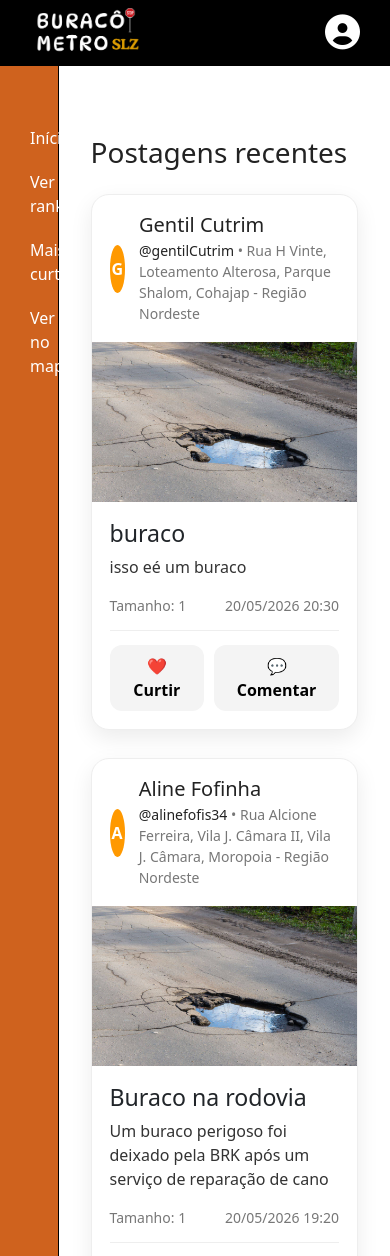
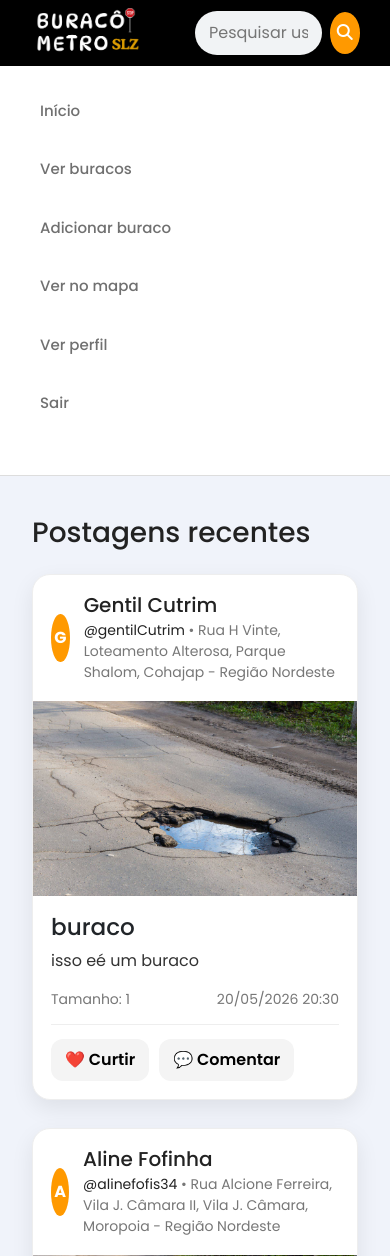
Before and after one commit to Claracruzx/Buracometro, a Django app: page /principal in a window 390 px wide. Shown: the top 1256 px of the page. Run offline with Django 5.2, Linux system fonts and the light colour scheme; a user stored in the database is signed in; data comes from the database, SQL or seed files in the repository; both versions use the stored data as it was after the commit; some libraries are stand-ins or nearby versions.

Commit message:
apaguei dropdown e coloquei as funções na barra lateral, mudei o design da barra lateral

```diff
--- a/paginas/static/paginas/css/principal.css
+++ b/paginas/static/paginas/css/principal.css
@@ -1,11 +1,30 @@
+*{
+    font-family: "Poppins", sans-serif;
+    margin:0;
+    padding: 0;
+    box-sizing: border-box;
+}
+
 :root {
+    /* cores */
     --espacamanto-conteudo: 50px;
+    --body-color:#f0f3fa;
+    --sidebar-color: #ffffff;
+    --primary-color: #ff9900;
+    --primary-color-light: #f6f5ff;
+    --togle-color:#DDDD;
+    --text-color: #707070;
+
+    /* transições */
+    --tran-03: all 0.2s ease;
+    --tran-03: all 0.3s ease;
+    --tran-04: all 0.4s ease;
+    --tran-05: all 0.5s ease;
 }
 
 header {
     background-color: black;
     padding: 3px 30px;
-
     display: flex;
     justify-content: space-between;
     align-items: center;
@@ -17,46 +36,76 @@ header #logo {
 
 main {
     display: flex;
+    min-height: 100vh;
 }
 
+body{
+    height: 100vh;
+    background-color: var(--body-color);
+}
+
+
 main #barra-lateral {
-    padding-top: var(--espacamanto-conteudo);
-    background-color: #cf621e;
-    /* padding-left: 30px; */
-    /* margin-left: 30px; */
-    border-right: 1px solid black;
-    width: 15%;
-    min-height: 100vh;
-    color: white;
+    position: sticky;
+    top: 0;
+
+    width: 260px;
+    height: 100vh;
+
+    background-color: #ffffff;
+    border-right: 1px solid #ddd;
+
+    padding: 28px 12px;
+    color: #222;
+
+    overflow-y: auto;
 }
 
 main #barra-lateral #lista-botoes {
-    list-style-type: none;
+    list-style: none;
     padding: 0;
     margin: 0;
 }
 
+main #barra-lateral #lista-botoes li {
+    width: 100%;
+}
+
 main #barra-lateral #lista-botoes button {
     width: 100%;
-    background-color: inherit;
+
+    display: flex;
+    align-items: center;
+    justify-content: flex-start;
+
+    padding: 12px 18px;
+    margin-bottom: 6px;
+
     border: none;
-    padding: 10px 0;
-    padding-left: 30px;
+    border-radius: 10px;
+
+    background-color: transparent;
+    color: #333;
+
     text-align: left;
-    color: inherit;
+    font-size: 15px;
+    font-weight: 500;
+
+    cursor: pointer;
+    transition: 0.2s;
 }
 
 main #barra-lateral #lista-botoes button:hover {
-    background-color: rgb(255, 166, 0);
+    background-color: #f1f3f5;
 }
 
 main #barra-lateral #lista-botoes button:active {
-    background-color: rgb(22, 22, 66) !important;
+    background-color: #e2e6ea;
 }
 
 main #conteudo {
+    flex: 1;
     padding-top: var(--espacamanto-conteudo);
-    width: 85%;
 }
 
 #btnPerfil {
@@ -277,3 +326,111 @@ ul.no-decoration {
     color: #cf621e;
     text-decoration: underline;
 }
+
+@media (max-width: 768px) {
+    main {
+        flex-direction: column;
+    }
+
+    main #barra-lateral {
+        position: sticky;
+        top: 0;
+
+        width: 100%;
+        height: auto;
+        min-height: auto;
+
+        padding-top: 10px;
+        border-right: none;
+        border-bottom: 1px solid #ddd;
+
+        z-index: 10;
+    }
+
+    main #barra-lateral #lista-botoes {
+        padding: 10px;
+    }
+
+
+    main #barra-lateral #lista-botoes button {
+        width: 100%;
+        display: flex;
+        align-items: center;
+        padding: 14px 18px;
+        border: none;
+        border-radius: 12px;
+        background-color: transparent;
+        color: var(--text-color);
+        text-align: left;
+        font-size: 15px;
+        font-weight: 500;
+        cursor: pointer;
+        transition: var(--tran-03);
+        margin-bottom: 8px;
+    }
+
+    main #conteudo {
+        width: 100%;
+        padding-top: 20px;
+    }
+}
+
+.barra-pesquisa {
+    display: flex;
+    align-items: center;
+    gap: 8px;
+
+    width: 420px;
+    max-width: 50%;
+}
+
+.barra-pesquisa input {
+    width: 100%;
+    padding: 10px 14px;
+
+    border: none;
+    border-radius: 999px;
+
+    outline: none;
+    background-color: #f1f3f5;
+}
+
+.barra-pesquisa button {
+    width: 42px;
+    height: 42px;
+
+    border: none;
+    border-radius: 50%;
+
+    background-color: var(--primary-color);
+    color: white;
+
+    cursor: pointer;
+}
+
+.resultado-card {
+    display: flex;
+    align-items: center;
+    gap: 14px;
+
+    background-color: white;
+    padding: 16px;
+
+    border-radius: 16px;
+    margin-bottom: 14px;
+
+    box-shadow: 0 4px 14px rgba(0,0,0,0.06);
+}
+
+.resultado-card h3 {
+    margin: 0;
+}
+
+.resultado-card a {
+    color: #222;
+    text-decoration: none;
+}
+
+.resultado-card a:hover {
+    color: var(--primary-color);
+}
--- a/principal/templates/principal/principal.html
+++ b/principal/templates/principal/principal.html
@@ -8,70 +8,64 @@
     <link href="https://cdn.jsdelivr.net/npm/bootstrap@5.3.3/dist/css/bootstrap.min.css" rel="stylesheet" integrity="sha384-QWTKZyjpPEjISv5WaRU9OFeRpok6YctnYmDr5pNlyT2bRjXh0JMhjY6hW+ALEwIH" crossorigin="anonymous">
     <link rel="stylesheet" href="https://unpkg.com/leaflet/dist/leaflet.css" />
     <link rel="stylesheet" href="{% static 'css/principal.css' %}">
+    <style>
+    @import url('https://fonts.googleapis.com/css2?family=Poppins:wght@400;500;600;700&display=swap');
+    </style>
+    <link href='https://unpkg.com/boxicons@2.1.4/css/boxicons.min.css' rel='stylesheet'>
+
     {% block css %}{% endblock %}
 </head>
 <body>
     <header>
     <img id="logo" src="{% static 'imgs/Nosso buraco.png' %}" alt="Logo do site" class="logo">
-        <div>
-            <div class="dropdown">
-                <button id="btnPerfil" class="btn-icon no-bordered dropdown-toggle no-toggle" title="Perfil" data-bs-toggle="dropdown" aria-expanded="false">
-                    <i class="fa-solid custom-size fa-circle-user"></i>
-                </button>
-                <div class="dropdown-menu">
-                    <ul id="lista-perfil" class="no-decoration">
-                        <li>
-                            <form action="{% url 'perfilView' %}">
-                               <button>
-                                Ver Perfil
+
+    <form class="barra-pesquisa" action="{% url 'pesquisaView' %}" method="get">
+        <input
+            type="text"
+            name="q"
+            placeholder="Pesquisar usuário ou bairro..."
+        >
+        <button type="submit">
+            <i class="fa-solid fa-magnifying-glass"></i>
         </button>
     </form>
-                        </li>
-                        <li>
-                            <form action="{% url 'verBuracosView' %}">
-                                <button>
-                                    Ver buracos
-                                </button>
-                            </form>
-                        </li>
-                        <li>
-                            <form action="{% url 'cadastrarView' %}">
-                                <button>
-                                    Adicionar buracos
-                                </button>
-                            </form>
-                        </li>
-                        <li>
-                            <form action="{% url 'deslogar' %}">
-                                <button id="btnDeslogar">
-                                    Sair <i class="fa-solid fa-arrow-right-from-bracket"></i>
-                                </button>
-                            </form>
-                        </li>
-                    </ul>
-                </div>
-            </div>
-        </div>
 </header>
     <main>
         <div id="barra-lateral">
             <ul id="lista-botoes">
     <li>
         <form action="{% url 'inicioView' %}">
-                        <button>Início</button>
+            <button type="submit">Início</button>
         </form>
     </li>
+
     <li>
-                    <form action="{% url 'rankingView' %}">
-                        <button>Ver ranking</button>
+        <form action="{% url 'verBuracosView' %}">
+            <button type="submit">Ver buracos</button>
         </form>
     </li>
+
     <li>
-                    <button>Mais curtidos</button>
+        <form action="{% url 'cadastrarView' %}">
+            <button type="submit">Adicionar buraco</button>
+        </form>
     </li>
+
     <li>
         <form action="{% url 'verNoMapaView' %}">
-                        <button>Ver no mapa</button>
+            <button type="submit">Ver no mapa</button>
+        </form>
+    </li>
+
+    <li>
+        <form action="{% url 'perfilView' %}">
+            <button type="submit">Ver perfil</button>
+        </form>
+    </li>
+
+    <li>
+        <form action="{% url 'deslogar' %}">
+            <button id="btnDeslogar" type="submit">Sair</button>
         </form>
     </li>
 </ul>
--- a/principal/urls.py
+++ b/principal/urls.py
@@ -1,5 +1,5 @@
 from django.urls import path
-from .views import inicioView, rankingView, VerNoMapaView, deslogar
+from .views import inicioView, rankingView, VerNoMapaView, deslogar, pesquisaView
 
 urlpatterns = [
     path('', inicioView, name='inicioView'),
@@ -7,4 +7,5 @@ urlpatterns = [
     path('ranking', rankingView, name='rankingView'),
     path('ver-no-mapa', VerNoMapaView.as_view(), name='verNoMapaView'),
     path('logout', deslogar, name='deslogar'),
+    path('pesquisa/', pesquisaView, name='pesquisaView'),
 ]
--- a/principal/views.py
+++ b/principal/views.py
@@ -6,6 +6,8 @@ from django.contrib.auth import logout
 from django.contrib.auth.hashers import check_password
 from django.db import IntegrityError
 from buracos.models import Buraco
+from usuarios.models import CustomUser
+from django.db.models import Q
 
 
 def inicioView(request):
@@ -34,3 +36,23 @@ class VerNoMapaView(TemplateView):
 def deslogar(request):
     logout(request)
     return redirect(reverse('inicio'))
+
+def pesquisaView(request):
+    termo = request.GET.get('q', '')
+
+    usuarios = CustomUser.objects.filter(
+        Q(username__icontains=termo) |
+        Q(name__icontains=termo)
+    ) if termo else []
+
+    buracos = Buraco.objects.filter(
+        Q(endereco__icontains=termo) |
+        Q(local__icontains=termo) |
+        Q(titulo__icontains=termo)
+    ) if termo else []
+
+    return render(request, 'principal/pesquisa.html', {
+        'termo': termo,
+        'usuarios': usuarios,
+        'buracos': buracos,
+    })
```
Also changed, not shown: buracos/templates/buracos/ver-buracos.html (+6 -4 lines), paginas/static/paginas/css/ver-buracos.css (+171 -2 lines), principal/templates/principal/pesquisa.html (added, +67 -0 lines), db.sqlite3, paginas/static/paginas/image-users/Ocorrencias_de_transito_causadas_por_buracos_na_via-763336_2000-1200-0-0_20260520173001.jpg (added). Lines whose indentation alone changed are shown as unchanged.
